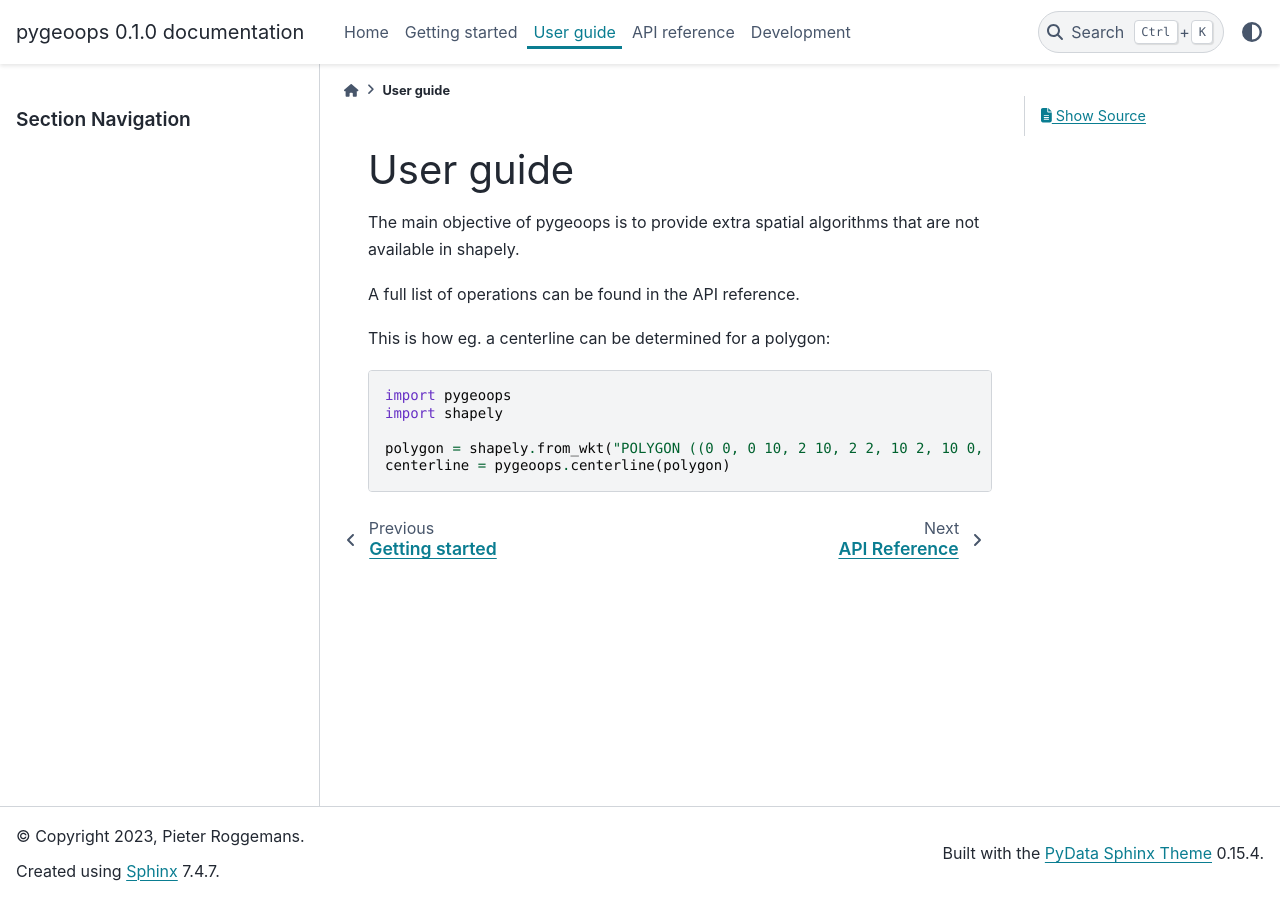
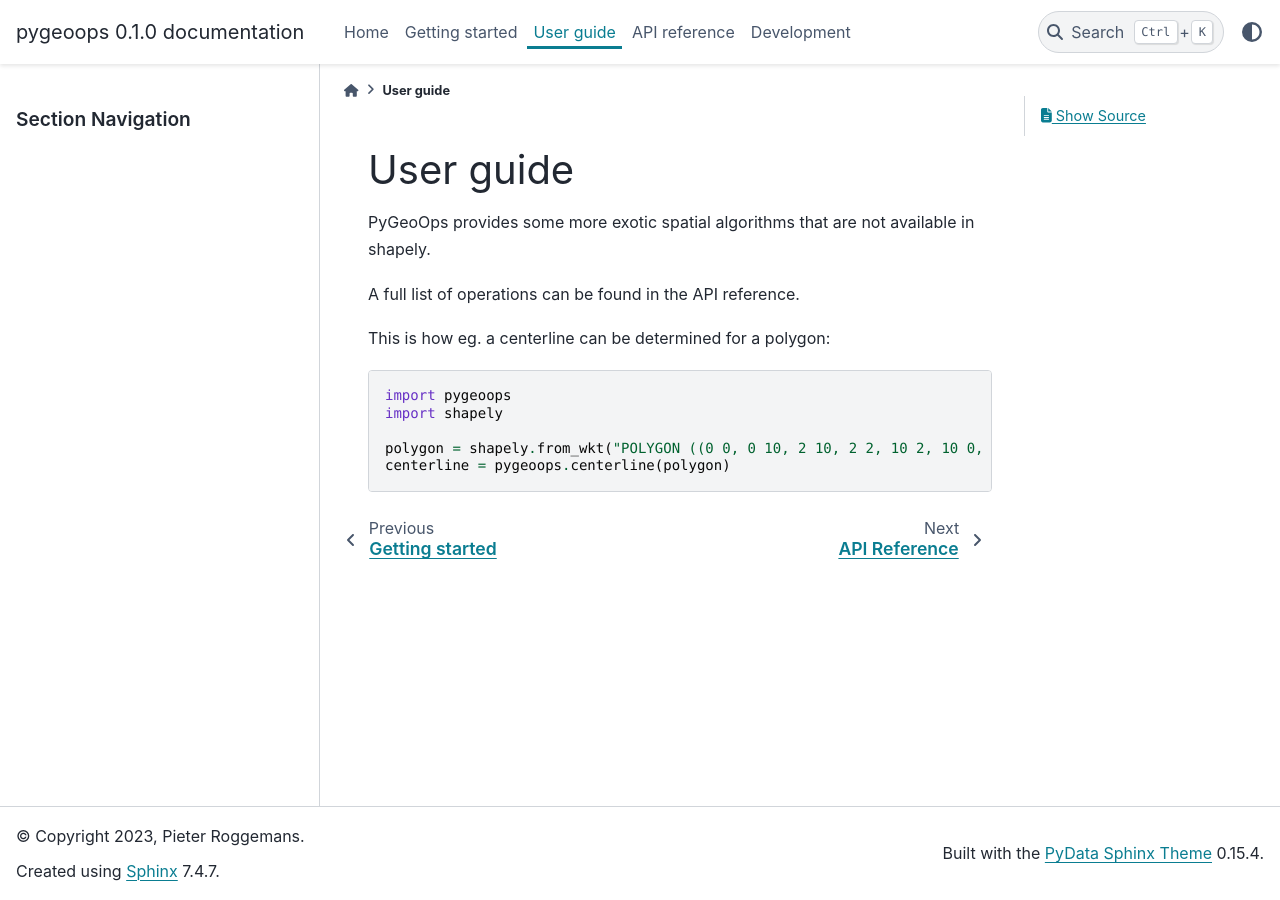
Before and after one commit to pygeoops/pygeoops, a Sphinx documentation site: the page built from docs/user_guide.rst, in a window 1280 px wide. Built offline with Sphinx 7.4.7 and the PyData theme 0.15.4, drawn with Linux system fonts in a browser that asks for light colours.

Commit message:
Small improvements

```diff
--- a/docs/user_guide.rst
+++ b/docs/user_guide.rst
@@ -3,8 +3,7 @@
 User guide
 ==========
 
-The main objective of pygeoops is to provide extra spatial algorithms that are not
-available in shapely.
+PyGeoOps provides some more exotic spatial algorithms that are not available in shapely.
 
 A full list of operations can be found in the
 :ref:`API reference<API-reference>`.
```
Also changed, not shown: README.md (+7 -1 lines).
